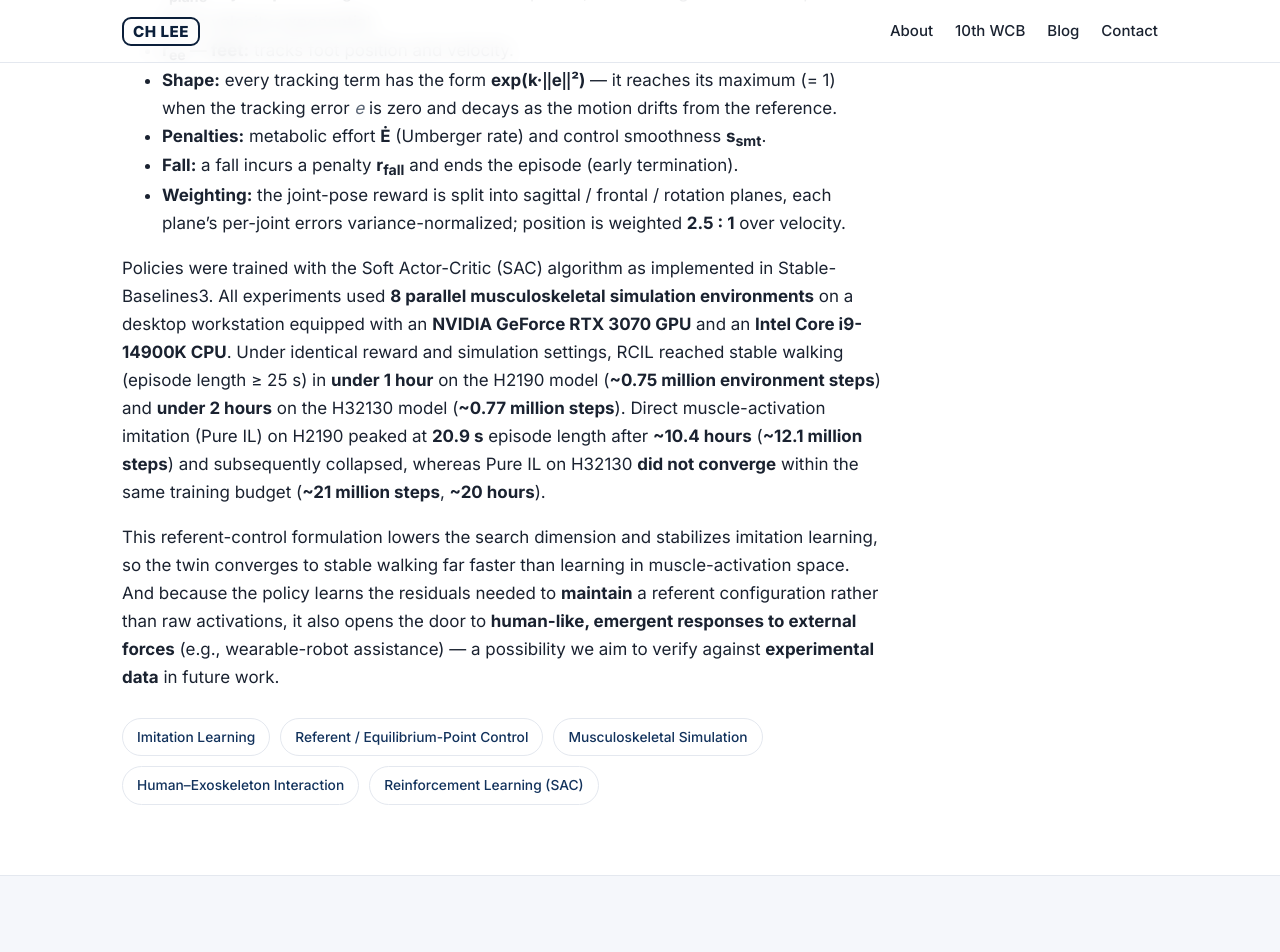
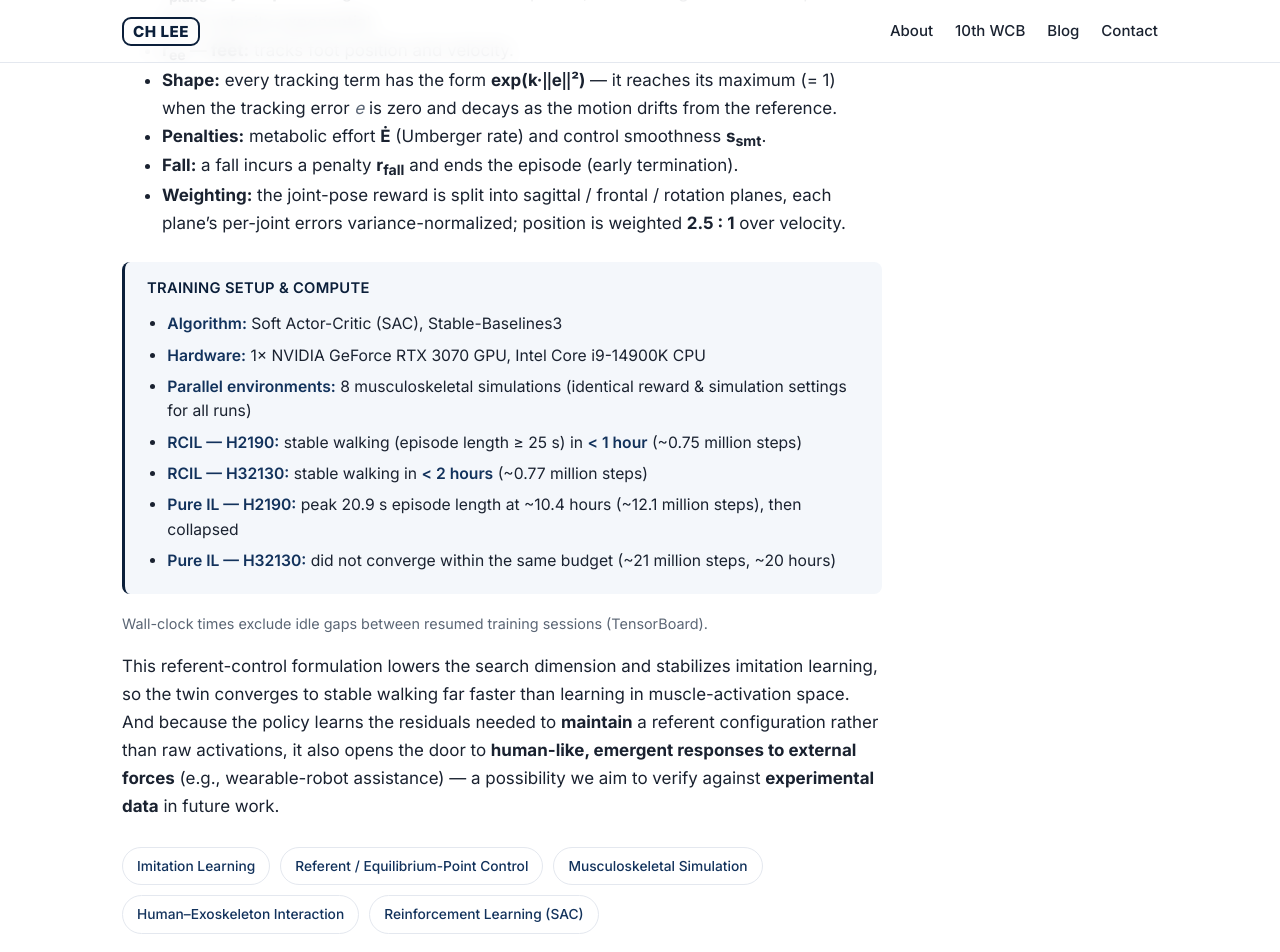
Before and after one commit to 27bro/27bro.github.io, a Jekyll site: the page built from _posts/2026-07-03-rcil-10th-wcb.md, in a window 1280 px wide and 1400 px high, scrolled down 1798 px. Shown: the top 952 px of the window. Built offline with Jekyll 4.4.1, drawn with Linux system fonts in a browser that asks for light colours.

Commit message:
Style WCB training compute section as an eq-block with bullets.
Match the equation-box layout for SAC hardware, parallel envs, and RCIL vs Pure IL wall-clock results.

Co-authored-by: Cursor <cursoragent@cursor.com>

```diff
--- a/_posts/2026-07-03-rcil-10th-wcb.md
+++ b/_posts/2026-07-03-rcil-10th-wcb.md
@@ -83,7 +83,20 @@ where each term means:
 - **Fall:** a fall incurs a penalty **r<sub>fall</sub>** and ends the episode (early termination).
 - **Weighting:** the joint-pose reward is split into sagittal / frontal / rotation planes, each plane's per-joint errors variance-normalized; position is weighted **2.5 : 1** over velocity.
 
-Policies were trained with the Soft Actor-Critic (SAC) algorithm as implemented in Stable-Baselines3. All experiments used **8 parallel musculoskeletal simulation environments** on a desktop workstation equipped with an **NVIDIA GeForce RTX 3070 GPU** and an **Intel Core i9-14900K CPU**. Under identical reward and simulation settings, RCIL reached stable walking (episode length ≥ 25 s) in **under 1 hour** on the H2190 model (**~0.75 million environment steps**) and **under 2 hours** on the H32130 model (**~0.77 million steps**). Direct muscle-activation imitation (Pure IL) on H2190 peaked at **20.9 s** episode length after **~10.4 hours** (**~12.1 million steps**) and subsequently collapsed, whereas Pure IL on H32130 **did not converge** within the same training budget (**~21 million steps**, **~20 hours**).
+<div class="eq-block">
+  <p class="eq-block-title">Training setup &amp; compute</p>
+  <ul class="detail-list">
+    <li><strong>Algorithm:</strong> Soft Actor-Critic (SAC), Stable-Baselines3</li>
+    <li><strong>Hardware:</strong> 1× NVIDIA GeForce RTX 3070 GPU, Intel Core i9-14900K CPU</li>
+    <li><strong>Parallel environments:</strong> 8 musculoskeletal simulations (identical reward &amp; simulation settings for all runs)</li>
+    <li><strong>RCIL — H2190:</strong> stable walking (episode length ≥ 25 s) in <strong>&lt; 1 hour</strong> (~0.75 million steps)</li>
+    <li><strong>RCIL — H32130:</strong> stable walking in <strong>&lt; 2 hours</strong> (~0.77 million steps)</li>
+    <li><strong>Pure IL — H2190:</strong> peak 20.9 s episode length at ~10.4 hours (~12.1 million steps), then collapsed</li>
+    <li><strong>Pure IL — H32130:</strong> did not converge within the same budget (~21 million steps, ~20 hours)</li>
+  </ul>
+</div>
+
+<p class="eq-note">Wall-clock times exclude idle gaps between resumed training sessions (TensorBoard).</p>
 
 This referent-control formulation lowers the search dimension and stabilizes
 imitation learning, so the twin converges to stable walking far faster than
--- a/assets/css/style.css
+++ b/assets/css/style.css
@@ -137,6 +137,28 @@ a:hover { text-decoration: underline; }
   overflow-x: auto;
 }
 .eq-block mjx-container { margin: 8px 0 !important; }
+.eq-block-title {
+  margin: 0 0 12px;
+  font-size: 0.92rem;
+  font-weight: 600;
+  letter-spacing: 0.02em;
+  text-transform: uppercase;
+  color: var(--navy);
+}
+.eq-block ul.detail-list {
+  margin: 0;
+  padding-left: 1.2em;
+  list-style: disc;
+}
+.eq-block ul.detail-list li {
+  margin: 7px 0;
+  font-size: 0.98rem;
+  line-height: 1.55;
+}
+.eq-block ul.detail-list li strong {
+  color: var(--navy-2);
+  font-weight: 600;
+}
 .eq-note { font-size: 0.9rem; color: var(--muted); margin-top: -6px; }
 .eq-legend {
   display: grid; grid-template-columns: repeat(3, auto);
```
